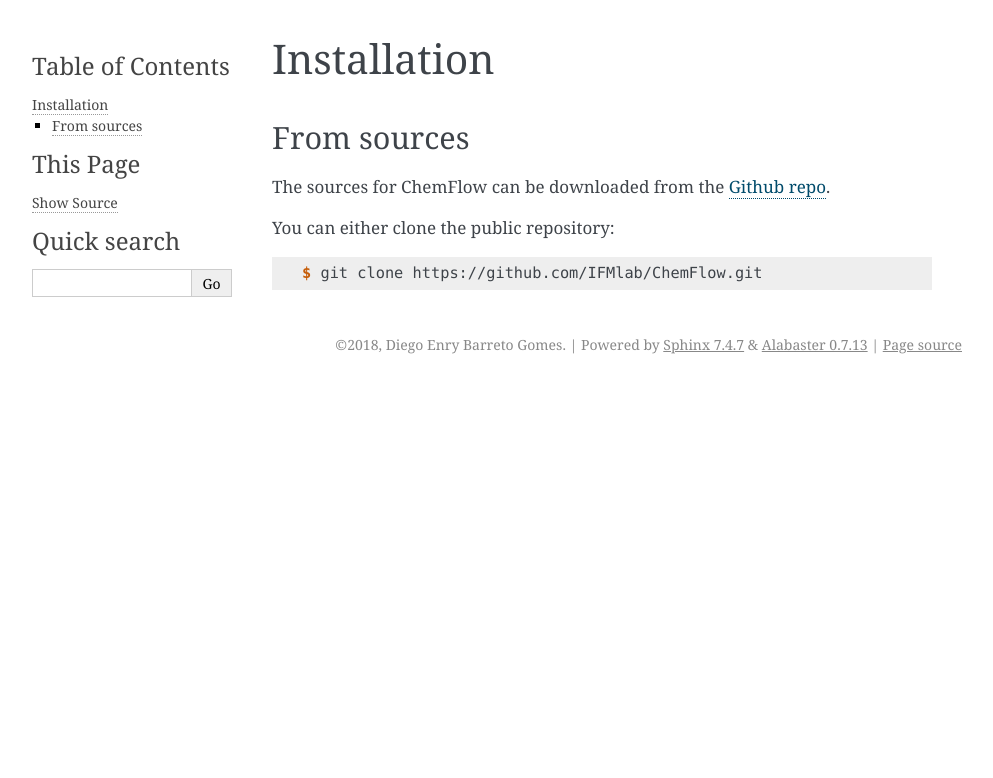
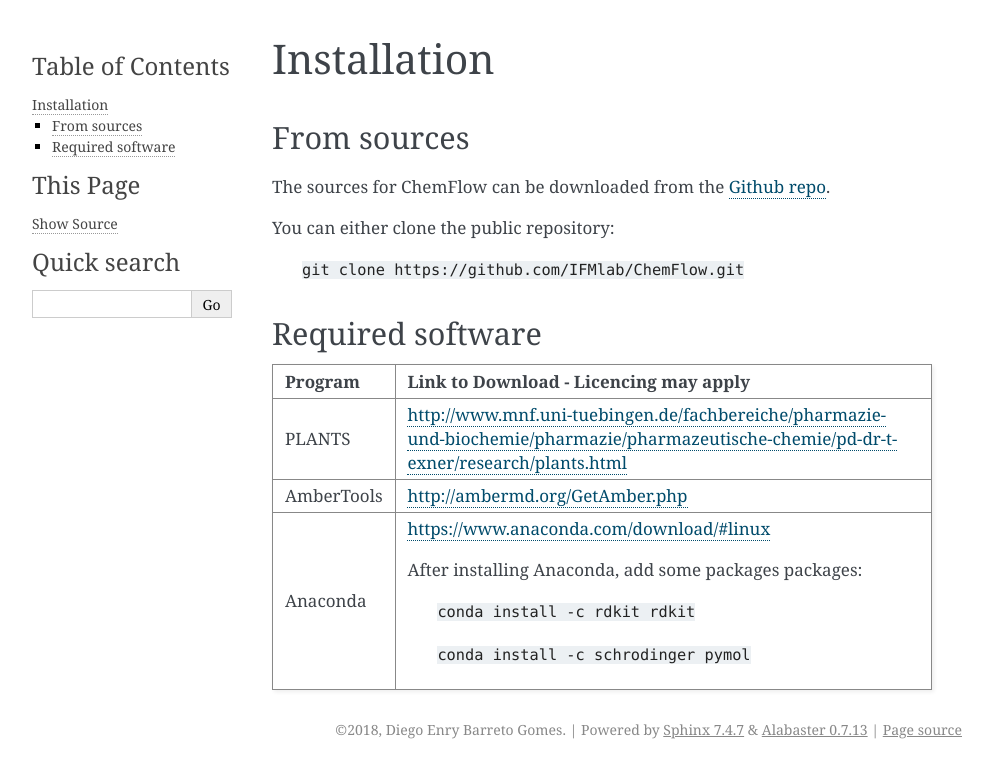
Before and after one commit to IFMlab/ChemFlow, a Sphinx documentation site: the page built from docs/installation.rst, in a window 1280 px wide. Shown: the top 778 px of the page, without its empty margins (148-1141 px from the left). Built offline with Sphinx 7.4.7, drawn with Linux system fonts in a browser that asks for light colours.

```diff
--- a/docs/installation.rst
+++ b/docs/installation.rst
@@ -13,6 +13,24 @@ The sources for ChemFlow can be downloaded from the `Github repo`_.
 
 You can either clone the public repository:
 
-.. code-block:: console
+    ``git clone https://github.com/IFMlab/ChemFlow.git``
 
-    $ git clone https://github.com/IFMlab/ChemFlow.git
+
+Required software
+-----------------
+
++-----------------------+-------------------------------------------------------------------------------------------------------------------------------------------+
+| Program               | Link to Download - Licencing may apply                                                                                                    |
++=======================+===========================================================================================================================================+
+| PLANTS                | http://www.mnf.uni-tuebingen.de/fachbereiche/pharmazie-und-biochemie/pharmazie/pharmazeutische-chemie/pd-dr-t-exner/research/plants.html  |
++-----------------------+-------------------------------------------------------------------------------------------------------------------------------------------+
+| AmberTools            | http://ambermd.org/GetAmber.php                                                                                                           |
++-----------------------+-------------------------------------------------------------------------------------------------------------------------------------------+
+| Anaconda              | https://www.anaconda.com/download/#linux                                                                                                  |
+|                       |                                                                                                                                           |
+|                       | After installing Anaconda, add some packages packages:                                                                                    |
+|                       |                                                                                                                                           |
+|                       |   ``conda install -c rdkit rdkit``                                                                                                        |
+|                       |                                                                                                                                           |
+|                       |   ``conda install -c schrodinger pymol``                                                                                                  |
++-----------------------+-------------------------------------------------------------------------------------------------------------------------------------------+
--- a/docs/tutorial.rst
+++ b/docs/tutorial.rst
@@ -1 +1 @@
-.. include:: ../tutorial/alpha-thrombin/TUTORIAL.rst
+.. include:: ../tutorial/TUTORIAL.rst
```
Also changed, not shown: other parts of docs/installation.rst (+1 -1 lines), tutorial/TUTORIAL.rst (+5 -5 lines), 6 other files.
